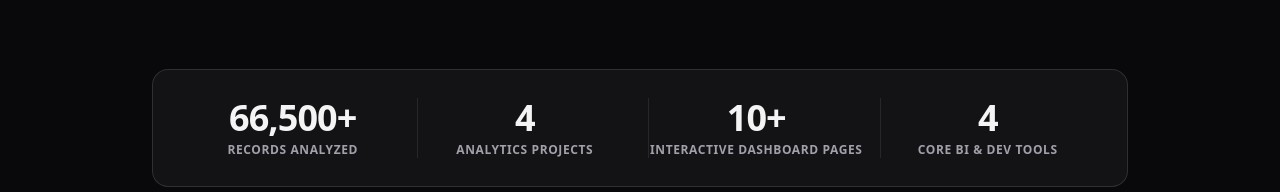
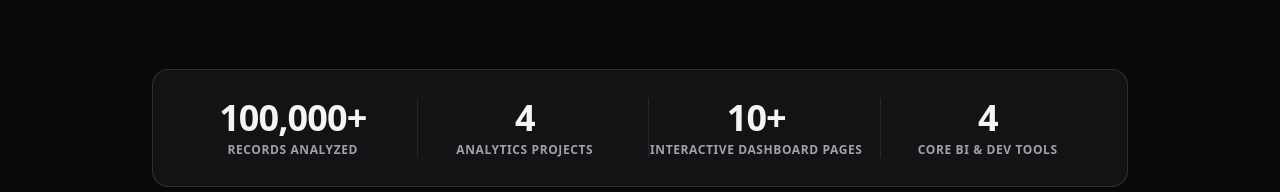
Before and after one commit to hariomtomar2226-rgb/hariomtomar2226-rgb.github.io, a plain HTML site: page index.html in a window 1280 px wide. Shown: the part 1134-1326 px from the top of the page. Drawn offline with nearby package versions, Linux system fonts and the light colour scheme; animation ran at ten frames a second.

Commit message:
Update index.html

```diff
--- a/index.html
+++ b/index.html
@@ -545,7 +545,7 @@
             <div class="grid grid-cols-2 lg:grid-cols-4 gap-6 md:gap-4 text-center relative z-10">
                 <div class="space-y-1">
                     <div class="text-2xl sm:text-3xl md:text-4xl font-extrabold tracking-tight text-zinc-900 dark:text-zinc-100 tabular-nums">
-                        <span class="kpi-counter" data-target="66500" data-suffix="+">0</span>
+                        <span class="kpi-counter" data-target="100000" data-suffix="+">0</span>
                     </div>
                     <p class="text-xs uppercase tracking-wider font-semibold text-zinc-500 dark:text-zinc-400">Records Analyzed</p>
                 </div>
```
